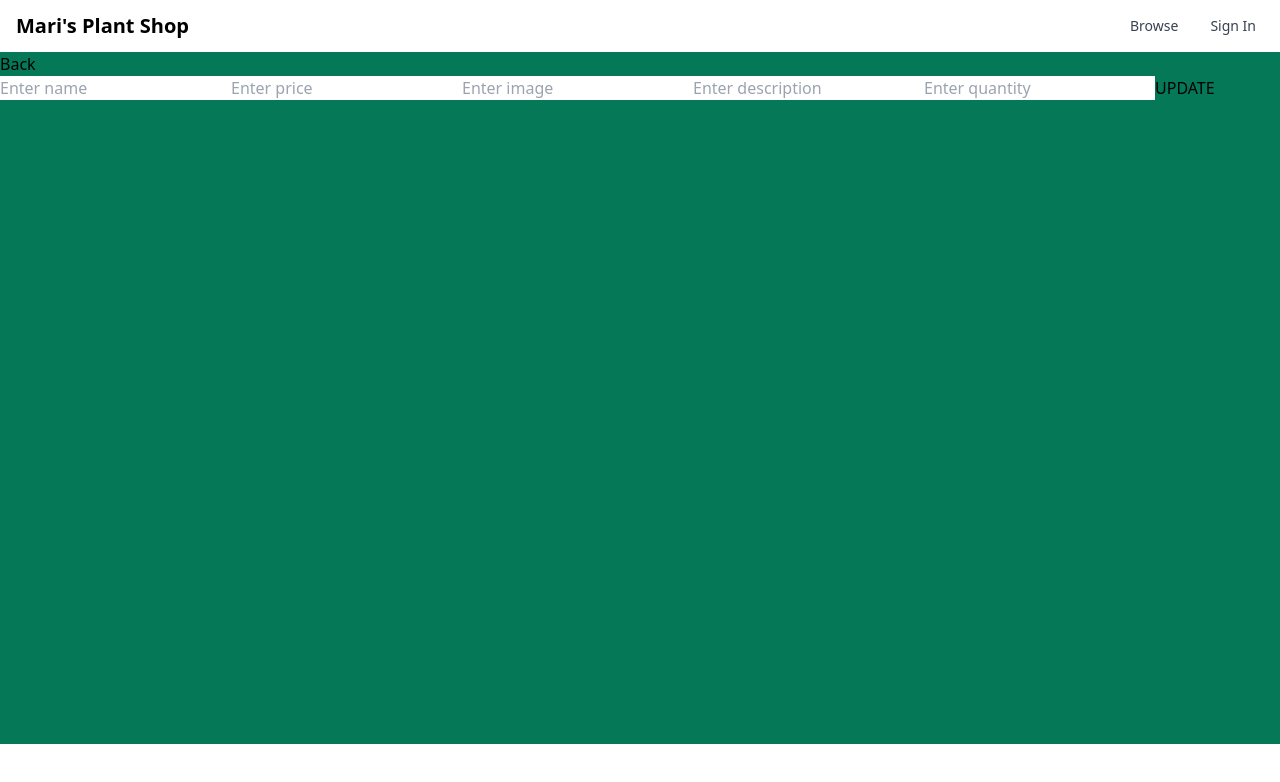
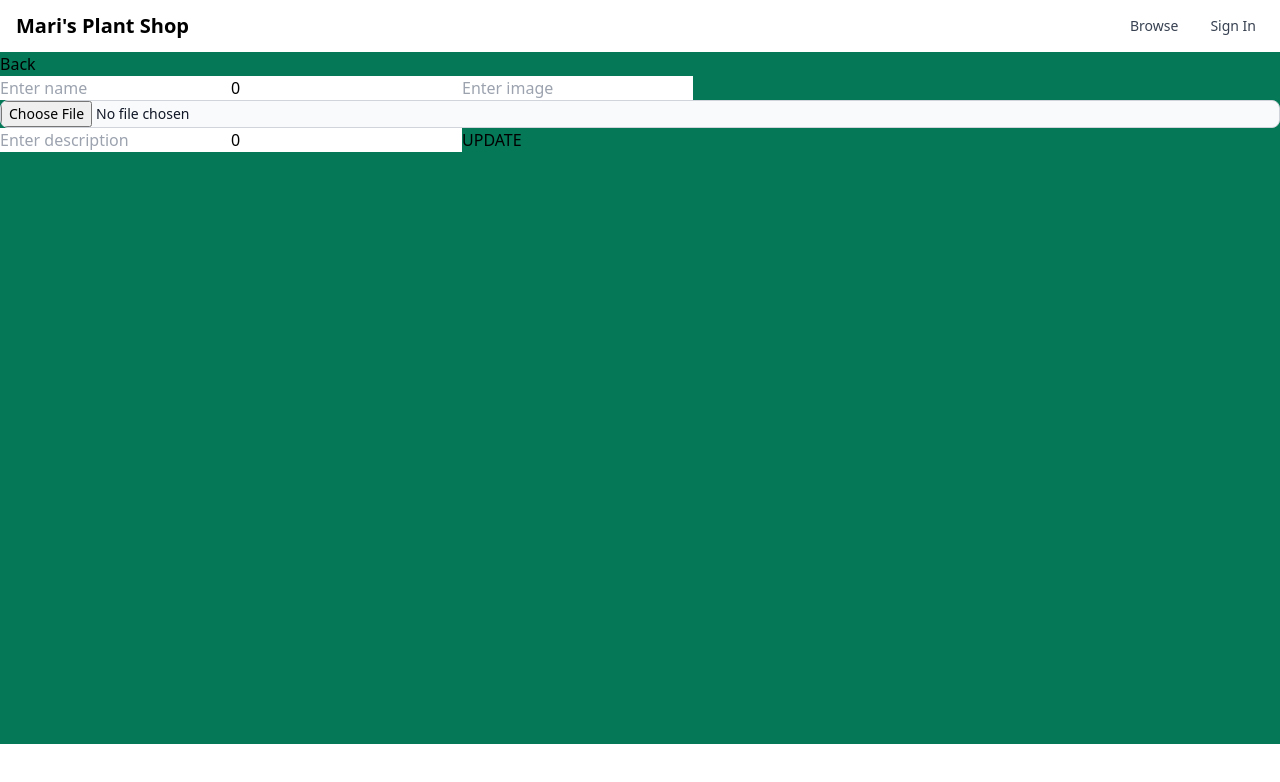
Before and after one commit to jrkprogramming/PlantShop-Frontend, a React (Create React App) app: page /admin/plants/1/edit in a window 1280 px wide. Shown: the top 782 px of the page. Built offline with nearby package versions, Linux system fonts and the light colour scheme; no server answers.

Commit message:
working on image uploads

```diff
--- a/src/Pages/AdminPages/PlantEditPage.jsx
+++ b/src/Pages/AdminPages/PlantEditPage.jsx
@@ -11,10 +11,10 @@ const PlantEditPage = () => {
     const navigate = useNavigate()
 
     const [name, setName] = useState('')
-    const [price, setPrice] = useState('')
+    const [price, setPrice] = useState(0)
     const [image, setImage] = useState('')
     const [description, setDescription] = useState('')
-    const [quantity, setQuantity] = useState('')
+    const [quantity, setQuantity] = useState(0)
 
     const plantDetails = useSelector(state=> state.plantDetails)
     const {plant} = plantDetails
@@ -54,6 +54,28 @@ const PlantEditPage = () => {
         }))
     }
 
+    const handleImgUpload = async (e) => {
+        const img = e.target.files[0]
+        const formData = new FormData()
+
+        formData.append('image', img)
+        formData.append('plant_id', id)
+
+        try {
+            const config = {
+                headers: {
+                    'Content-type': 'multipart/form-data'
+                }
+            }
+
+            const {data} = await axios.post('plants/imgUpload/', formData, config)
+            setImage(data)
+            console.log('uploaded')
+        } catch (error) {
+            console.log(error)
+        }
+    }
+
   return (
     <div>
 
@@ -64,12 +86,21 @@ const PlantEditPage = () => {
             <input type="text" value={name} placeholder="Enter name" onChange={(e) => setName(e.target.value)}></input>
             <input type="number" value={price} placeholder="Enter price" onChange={(e) => setPrice(e.target.value)}></input>
             <input type="text" value={image} placeholder="Enter image" onChange={(e) => setImage(e.target.value)}></input>
+
+            {/* <input onChange={handleImgUpload}></input> */}
+
+
+            <input class="block w-full text-sm text-gray-900 bg-gray-50 rounded-lg border border-gray-300 cursor-pointer dark:text-gray-400 focus:outline-none dark:bg-gray-700 dark:border-gray-600 dark:placeholder-gray-400" id="file_input" type="file" onChange={handleImgUpload}></input>
+
+
+
             <input type="text" value={description} placeholder="Enter description" onChange={(e) => setDescription(e.target.value)}></input>
             <input type="number" value={quantity} placeholder="Enter quantity" onChange={(e) => setQuantity(e.target.value)}></input>
 
             <button type="submit">UPDATE</button>
         </form>
-
+        <form onSubmit={handleSubmit}>
+        </form>
     </div>
   )
 }
```
Also changed, not shown: src/Actions/plantActions.js (line endings or trailing spaces).
